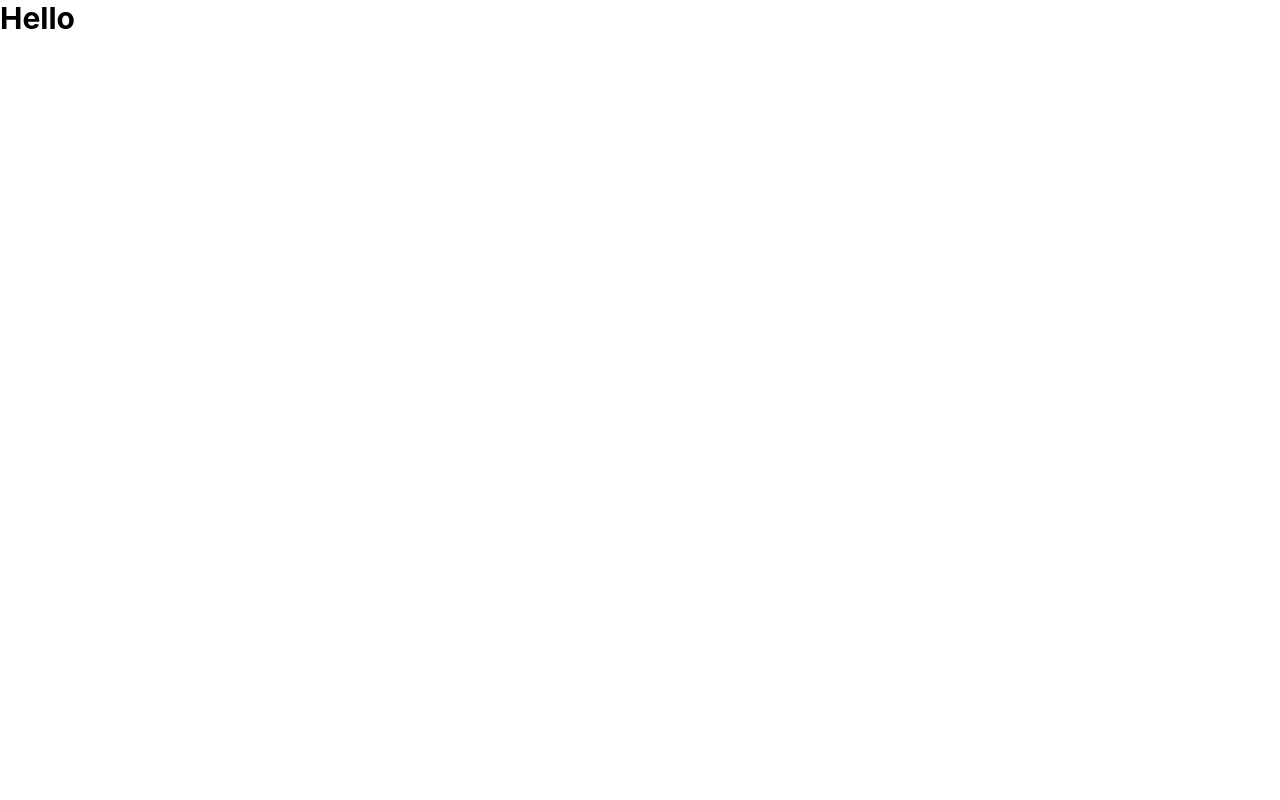
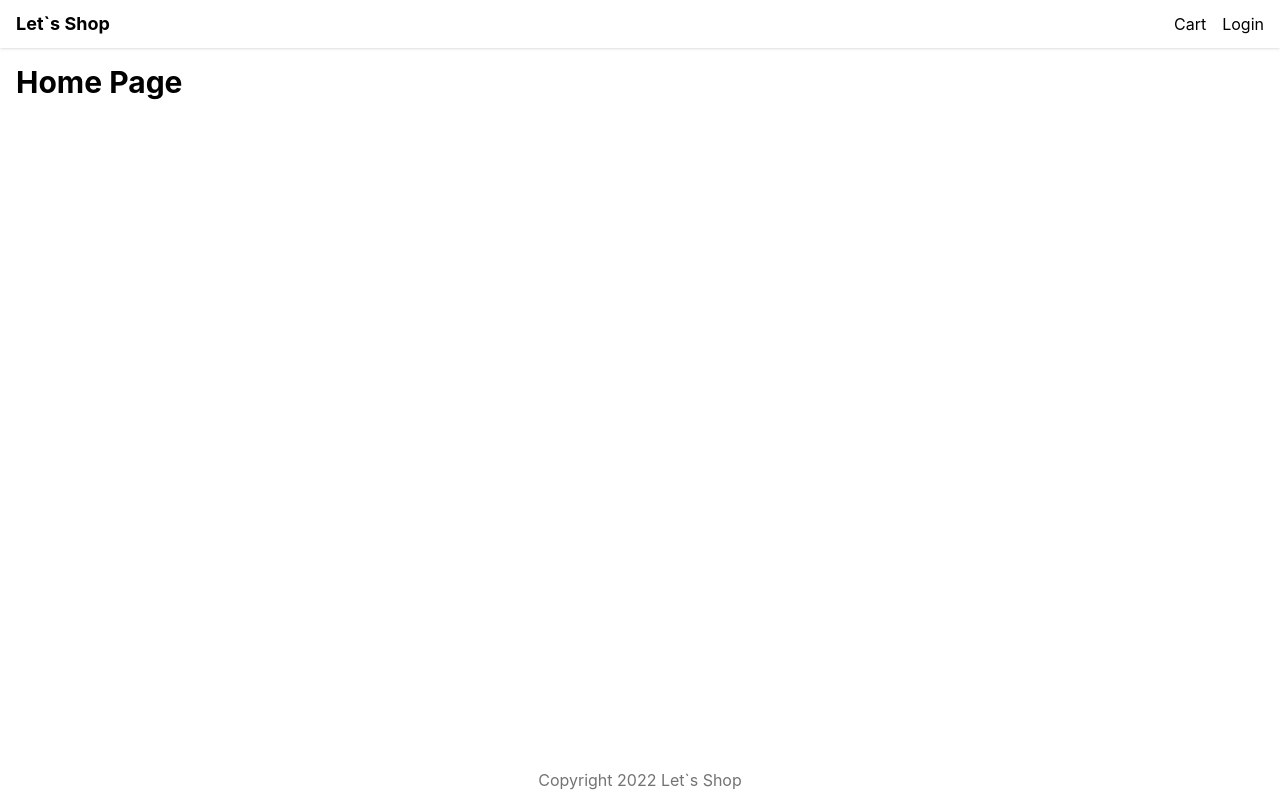
Before and after one commit to myoaung99/lets-shop-nextjs, a Next.js app: page / in a window 1280 px wide. Built offline with nearby package versions, Linux system fonts and the light colour scheme.

Commit message:
created layout components

```diff
--- /dev/null
+++ b/components/Layout/index.jsx
@@ -0,0 +1,38 @@
+import Head from "next/head";
+import Link from "next/link";
+import React from "react";
+
+const Layout = ({ children, title }) => {
+  return (
+    <>
+      <Head>
+        <title>{title ? title : "Let's Shop"}</title>
+        <meta
+          name="description"
+          content="World's best e-commerce platform where you can get everything"
+        />
+        <link rel="icon" href="/favicon.ico" />
+      </Head>
+
+      <div className="flex flex-col min-h-screen justify-between">
+        <header>
+          <nav className="h-12 shadow flex justify-between items-center px-4">
+            <Link href="/" className="text-lg font-bold">
+              Let`s Shop
+            </Link>
+            <div className="space-x-4">
+              <Link href="/cart">Cart</Link>
+              <Link href="/login">Login</Link>
+            </div>
+          </nav>
+        </header>
+        <main className="container m-auto mt-4 px-4">{children}</main>
+        <footer className="h-10 flex justify-center items-center text-neutral-500">
+          Copyright 2022 Let`s Shop
+        </footer>
+      </div>
+    </>
+  );
+};
+
+export default Layout;
--- a/pages/_app.js
+++ b/pages/_app.js
@@ -1,7 +1,12 @@
-import '../styles/globals.css'
+import Layout from "../components/Layout";
+import "../styles/globals.css";
 
 function MyApp({ Component, pageProps }) {
-  return <Component {...pageProps} />
+  return (
+    <Layout>
+      <Component {...pageProps} />
+    </Layout>
+  );
 }
 
-export default MyApp
+export default MyApp;
--- a/pages/index.js
+++ b/pages/index.js
@@ -1,3 +1,12 @@
+import Head from "next/head";
+
 export default function Home() {
-  return <h1 className="text-3xl font-bold">Hello</h1>;
+  return (
+    <>
+      <Head>
+        <title>Home Page</title>
+      </Head>
+      <h1 className="text-3xl font-bold">Home Page</h1>
+    </>
+  );
 }
```
Also changed, not shown: .eslintrc.json.
